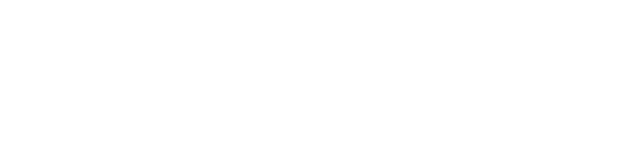
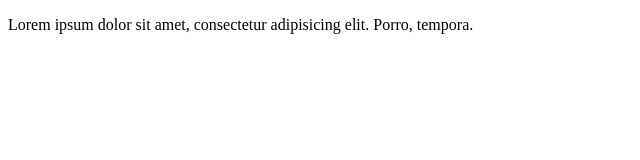
Before and after one commit to cyril-nonato/github-1, a plain HTML site: page index.html in a window 1280 px wide. Shown: the whole page, without its empty margins (0-640 px from the left). Drawn offline with Linux system fonts and the light colour scheme.

Commit message:
Add paragraph

```diff
--- a/index.html
+++ b/index.html
@@ -7,6 +7,8 @@
   <title>My second commit</title>
 </head>
 <body>
-
+  <div>
+    <p>Lorem ipsum dolor sit amet, consectetur adipisicing elit. Porro, tempora.</p>
+  </div>
 </body>
 </html>
```
